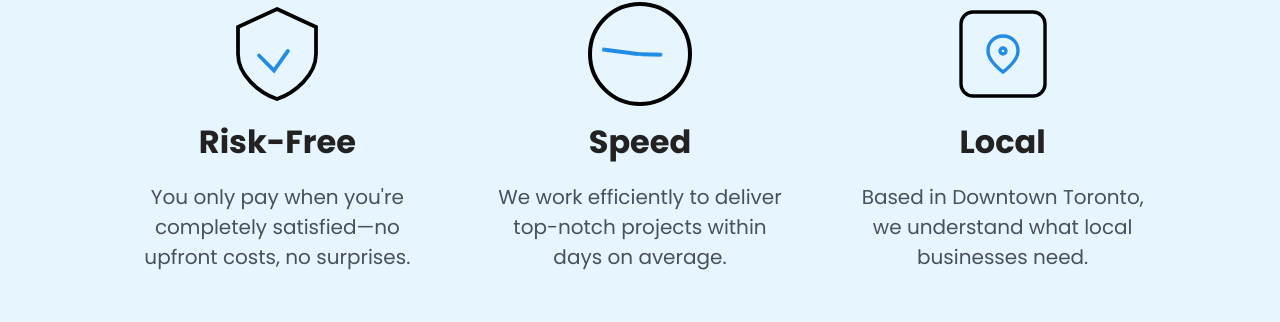
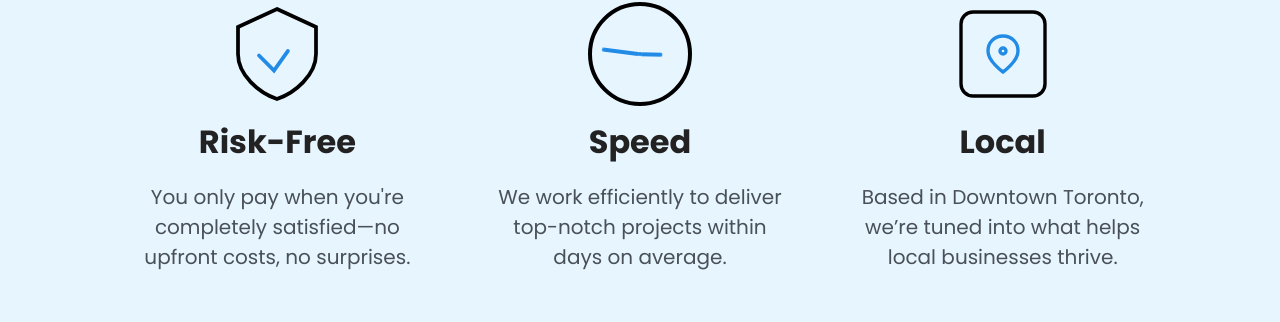
Before and after one commit to y330/Modern-webdev-agency-website, a React (Vite) app: page / in a window 1280 px wide. Shown: the part 2867-3189 px from the top of the page. Built offline with nearby package versions, Linux system fonts and the light colour scheme.

Commit message:
chanegd why Us local message

```diff
--- a/src/pages/Home/sections/WhyUs.tsx
+++ b/src/pages/Home/sections/WhyUs.tsx
@@ -123,7 +123,7 @@ const WhyUs = () => {
                             visible: { opacity: 1, translateY: 0 },
                             hidden: { opacity: 0, translateY: "100%" }
                         }}>
-                        Based in Downtown Toronto, we understand what local businesses need.
+                        Based in Downtown Toronto, we’re tuned into what helps local businesses thrive.
                     </motion.p>
                 </div>
             </div>
```
